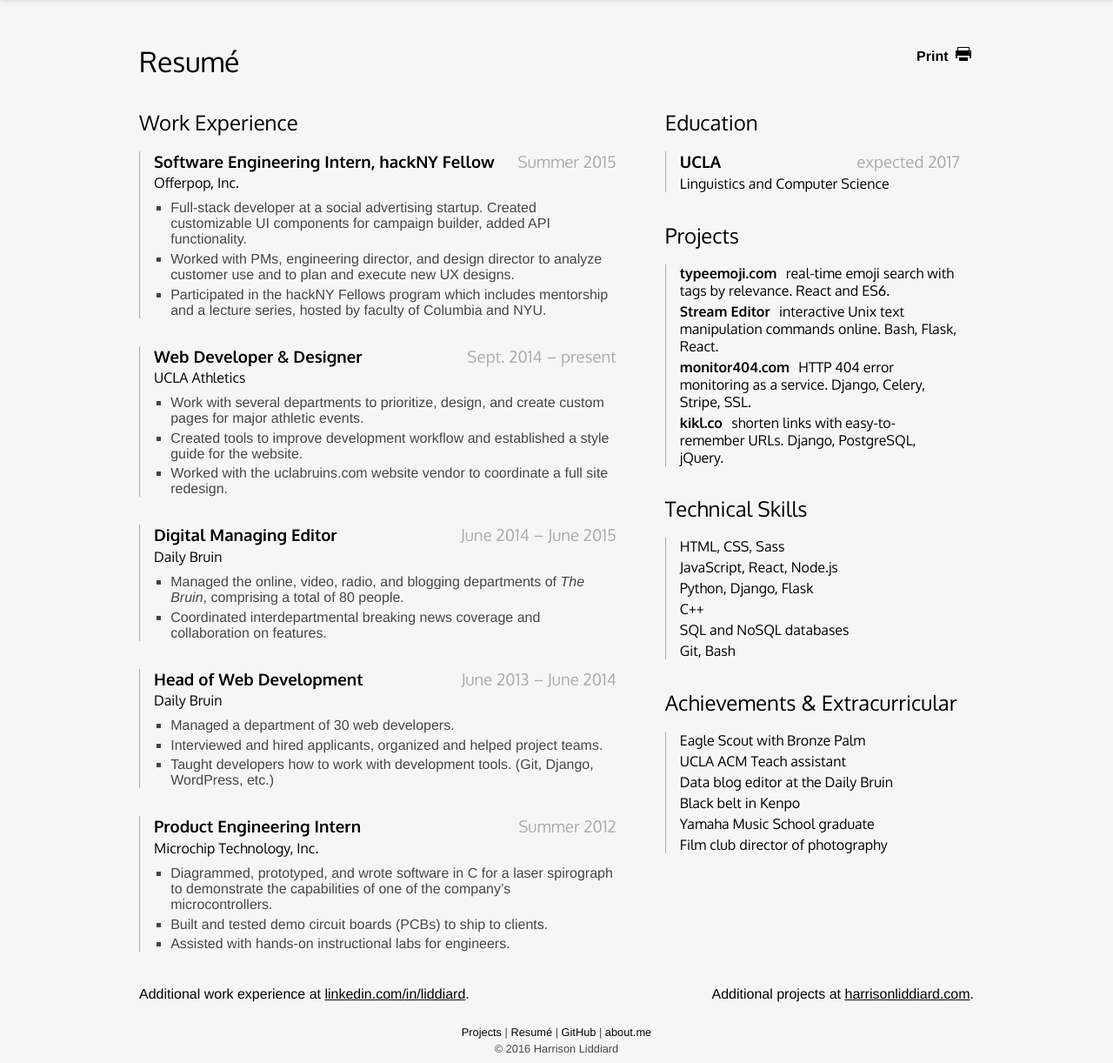
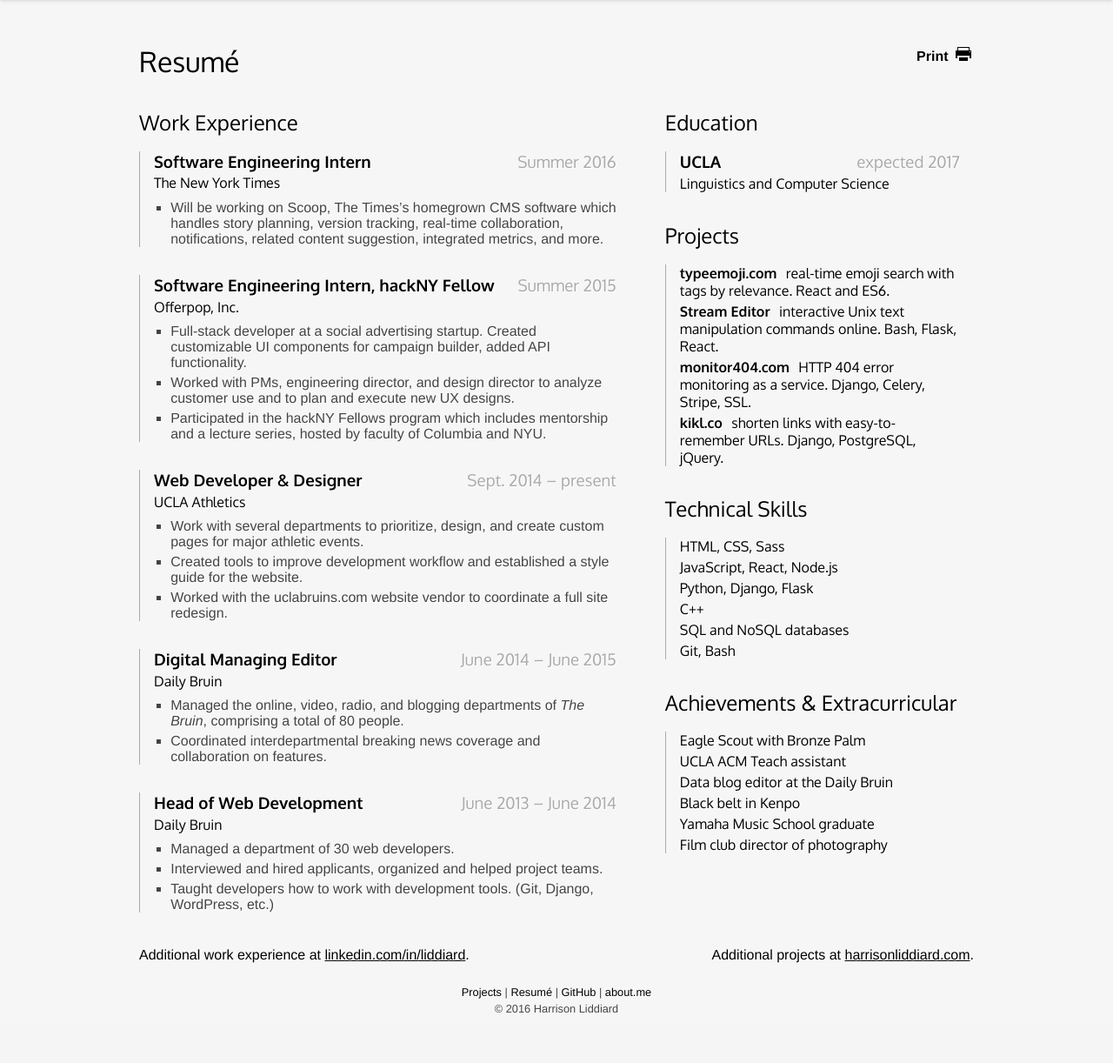
Before and after one commit to liddiard/harrisonliddiard.com, a Django app: page /resume/ in a window 1280 px wide. Shown: the part 156-1378 px from the top of the page at 87% size. After the commit the page ends 1320 px from the top, so only its background shows below. Run offline with Django 3.2, Linux system fonts and the light colour scheme; some libraries are stand-ins or nearby versions.

Commit message:
updated for Summer 2016 job

```diff
--- a/harrisonliddiard/templates/resume.html
+++ b/harrisonliddiard/templates/resume.html
@@ -9,6 +9,13 @@
     <h1>Resum&eacute;</h1>
     <section class="col left">
         <h2>Work Experience</h2>
+        <div class="item">
+            <h3 class="position">Software Engineering Intern <span class="date">Summer 2016</span></h3>
+            <h4 class="company">The New York Times</h4>
+            <ul>
+                <li>Will be working on Scoop, The Times&rsquo;s homegrown CMS software which handles story planning, version tracking, real-time collaboration, notifications, related content suggestion, integrated metrics, and more.</li>
+            </ul>
+        </div>
         <div class="item">
             <h3 class="position">Software Engineering Intern, hackNY Fellow <span class="date">Summer 2015</span></h3>
             <h4 class="company">Offerpop, Inc.</h4>
@@ -43,15 +50,6 @@
                 <li>Interviewed and hired applicants, organized and helped project teams.</li>
                 <li>Taught developers how to work with development tools. (Git, Django, WordPress, etc.)</li>
             <ul>
-        </div>
-        <div class="item">
-            <h3 class="position">Product Engineering Intern <span class="date">Summer 2012</span></h3>
-            <h4 class="company">Microchip Technology, Inc.</h4>
-            <ul>
-                <li>Diagrammed, prototyped, and wrote software in C for a laser spirograph to demonstrate the capabilities of one of the company&rsquo;s microcontrollers.</li>
-                <li>Built and tested demo circuit boards (PCBs) to ship to clients.</li>
-                <li>Assisted with hands-on instructional labs for engineers.</li>
-            </ul>
         </div>
     </section>
     <section class="col right">
```
